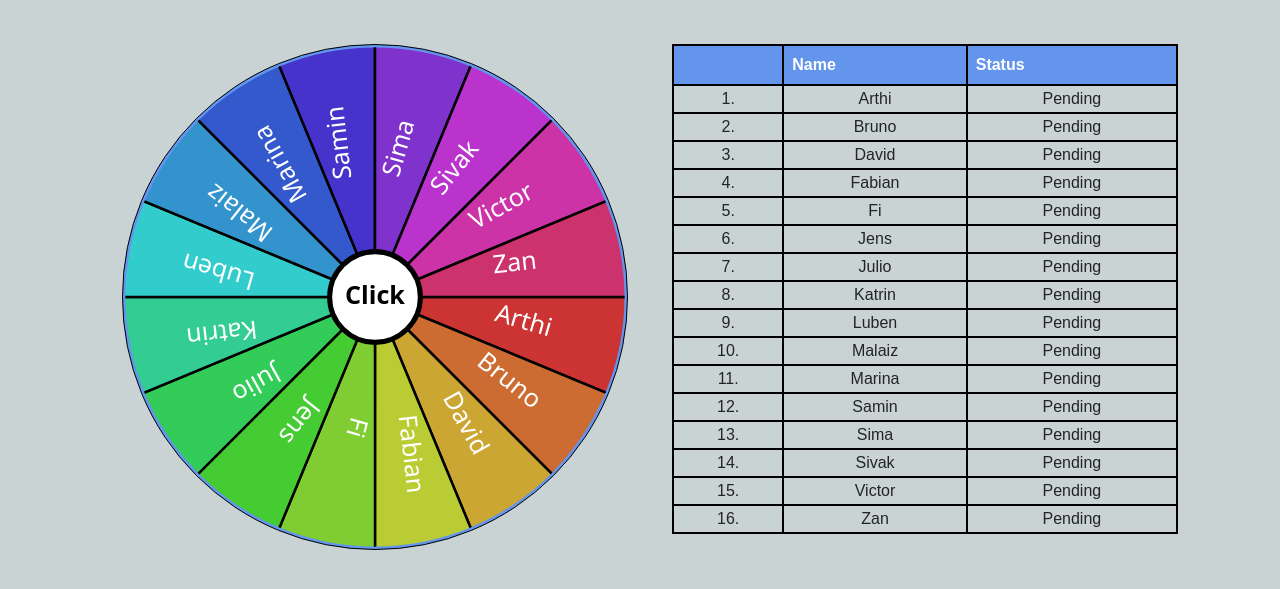
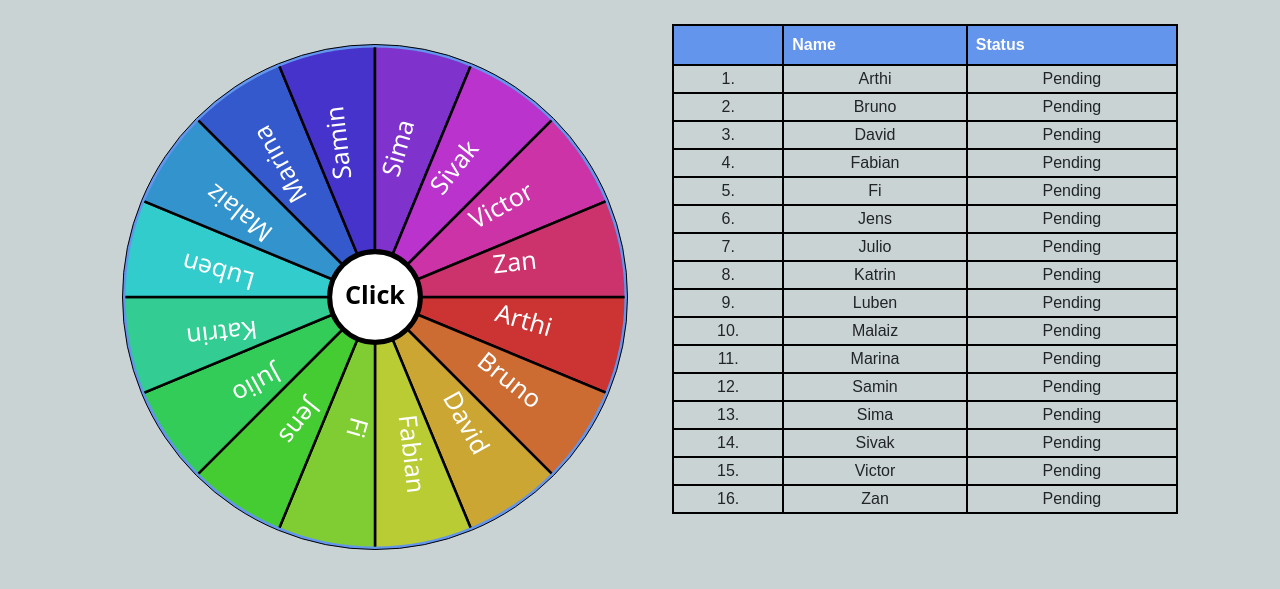
Before and after one commit to absima/selfWork_standUp, a plain HTML site: page index.html in a window 1280 px wide. Shown: the part 107-696 px from the top of the page. Drawn offline with nearby package versions, Linux system fonts and the light colour scheme.

Commit message:
margin adjustment

```diff
--- a/style.css
+++ b/style.css
@@ -61,7 +61,7 @@ svg {
 }
 
 .table_cont{
-  margin: 40px 20px;
+  margin: 20px 20px;
 }
 /*
 #spin {
```
